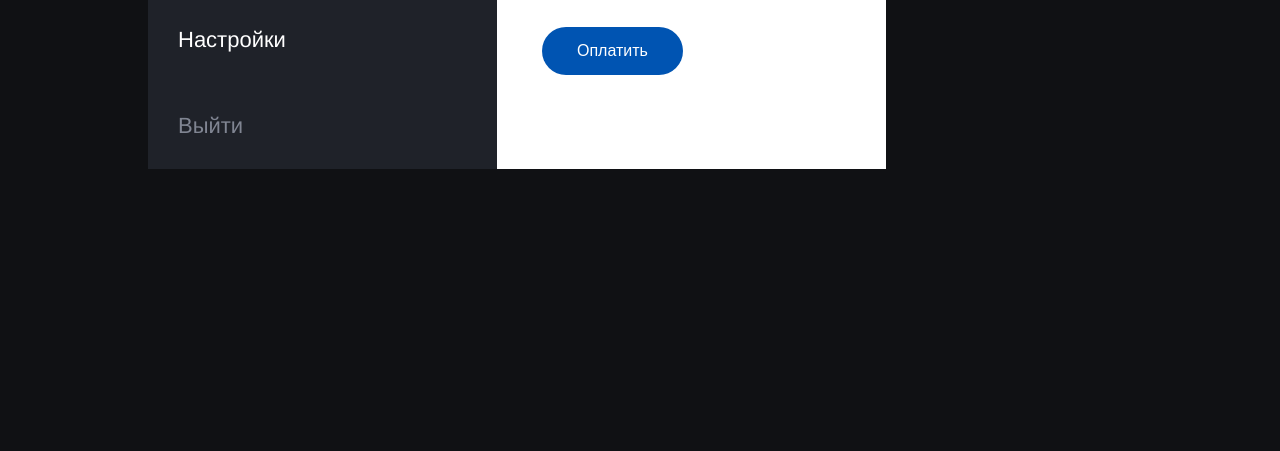
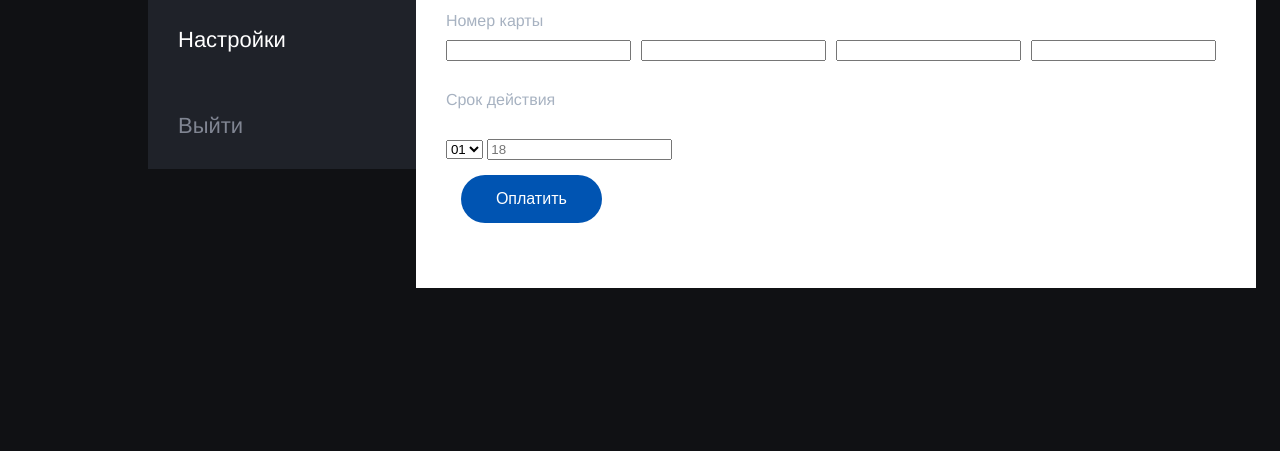
Before and after one commit to egrashinagi/idaGroup, a website built with webpack: page src/index.html in a window 1280 px wide. Shown: the part 349-800 px from the top of the page. Built offline with nearby package versions, Linux system fonts and the light colour scheme.

Commit message:
Создан новый компонент form

```diff
--- a/src/components/common.scss
+++ b/src/components/common.scss
@@ -16,3 +16,22 @@ body {
 
   padding: 15px;
 }
+
+.list {
+  display: flex;
+  flex-direction: row;
+
+  &__input {
+    margin-right: 10px;
+  }
+  &__select {
+    display: flex;
+
+    padding: 3px;
+    background: radial-gradient(#e8f3f5, #83c6d3);
+
+    outline-style: none;
+    border: 1px solid rgba(137, 137, 137, 0.64);
+    border-radius: 3px;
+  }
+}
--- /dev/null
+++ b/src/components/form/__paycard/form__paycard.scss
@@ -0,0 +1,3 @@
+&__card {
+  display: flex;
+}
--- /dev/null
+++ b/src/components/form/form.scss
@@ -0,0 +1,6 @@
+.form {
+  display: flex;
+  flex-direction: column;
+
+  @import '__paycard/form__paycard';
+}
--- a/src/index.html
+++ b/src/index.html
@@ -36,9 +36,45 @@
             </div>
         </div>
         <div class="info__title info__title_p30px info__title_black info__title_header">Данные банковской карты</div>
-        <div class="block">
-            <button class="button">Оплатить</button>
-        </div>
+    </div>
+    <div class="form">
+        <form class="form__paycard" method="post" action="http://test.autre.ru/form.php">
+
+            <div class="info__title">Номер карты</div>
+            <div class="list">
+                <input name="number-card_part1" class="list__input" type="text"
+                       maxlength="4" required>
+                <input name="number-card_part2" class="list__input" type="text"
+                       maxlength="4" required>
+                <input name="number-card_part3" class="list__input" type="text"
+                       maxlength="4" required>
+                <input name="number-card_part4" class="list__input" type="text"
+                       maxlength="6" required>
+                <!--TODO <input type="password" name="cvv" placeholder="CVV" maxlength="3"-->
+                <!--TODO class="form__paycard-number-input-cvv" required>-->
+            </div>
+            <div class="info__title info__title_p30px">Срок действия</div>
+            <label>
+                <select name="month">
+                    <option value="jan">01</option>
+                    <option value="feb">02</option>
+                    <option value="mar">03</option>
+                    <option value="apr">04</option>
+                    <option value="may">05</option>
+                    <option value="jun">06</option>
+                    <option value="jul">07</option>
+                    <option value="aug">08</option>
+                    <option value="sep">09</option>
+                    <option value="oct">10</option>
+                    <option value="nov">11</option>
+                    <option value="dec">12</option>
+                </select>
+            </label>
+            <input type="text" name="year" placeholder="18" maxlength="2" class="card-name__year" required>
+            <div class="block">
+                <button class="button">Оплатить</button>
+            </div>
+        </form>
     </div>
 </div>
 </body>
--- a/src/index.scss
+++ b/src/index.scss
@@ -3,3 +3,4 @@
 @import './components/authorization/authorization';
 @import './components/info/info';
 @import './components/button/button';
+@import './components/form/form';
```
